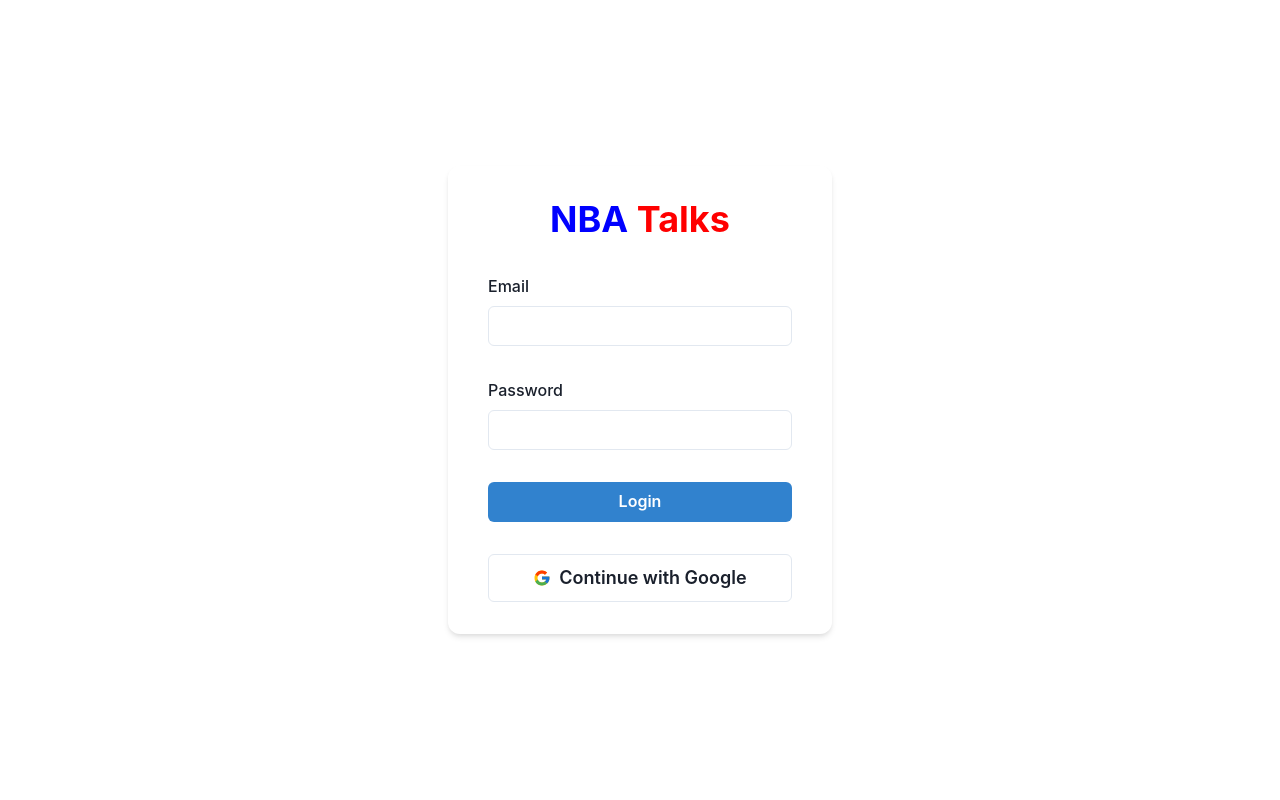
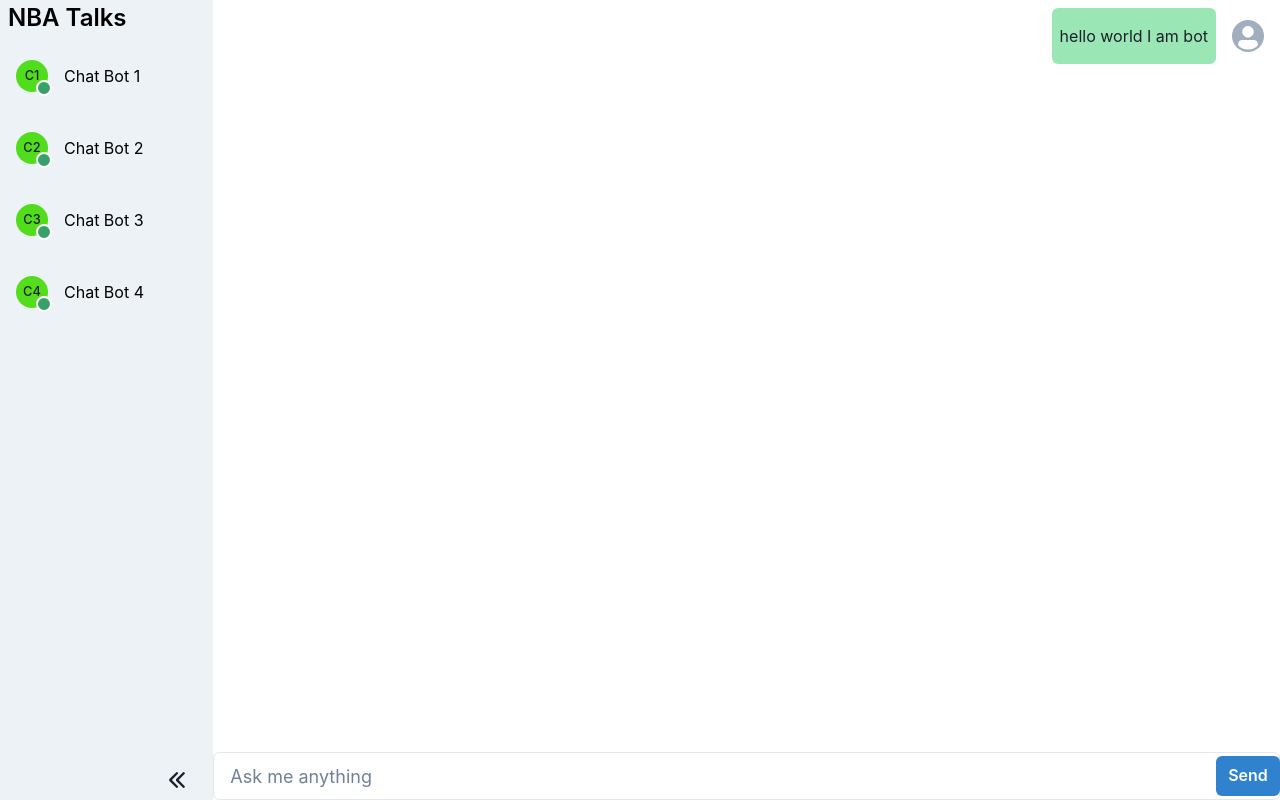
Before and after one commit to 98ZhaoJeffrey/shopify-frontend-challenge, a React (Create React App) app: page /chat in a window 1280 px wide. Built offline with nearby package versions, Linux system fonts and the light colour scheme.

Commit message:
Added chat room

```diff
--- a/package.json
+++ b/package.json
@@ -3,6 +3,7 @@
   "version": "0.1.0",
   "private": true,
   "dependencies": {
+    "@chakra-ui/icons": "^2.0.0",
     "@chakra-ui/react": "^2.0.2",
     "@emotion/react": "^11.9.0",
     "@emotion/styled": "^11.8.1",
@@ -13,6 +14,7 @@
     "react": "^18.1.0",
     "react-dom": "^18.1.0",
     "react-icons": "^4.3.1",
+    "react-router-dom": "^6.3.0",
     "react-scripts": "5.0.1",
     "web-vitals": "^2.1.4"
   },
--- a/src/App.js
+++ b/src/App.js
@@ -1,14 +1,25 @@
 import {
-  Flex
+  Center
 } from '@chakra-ui/react';
+import {
+  BrowserRouter as Router,
+  Routes,
+  Route,
+} from "react-router-dom";
 import Login from './pages/Login';
+import Chat from './pages/Chat';
 
 function App() {
   return (
-    <Flex w='100vw' height='100vh' justifyContent='center' alignItems='center'>
-      <Login />
-    </Flex>
+    <Center w='100vw' height='100vh'>
+      <Router>
+        <Routes>
+          <Route path="/" element={<Login/>} />
+          <Route path="/chat" element={<Chat/>} />
+        </Routes>
+      </Router>
+    </Center>
   );
-}
+};
 
 export default App;
--- /dev/null
+++ b/src/components/Message.js
@@ -0,0 +1,34 @@
+import {
+    Flex,
+    Box,
+    Text,
+    Avatar
+} from '@chakra-ui/react';
+
+const Message = (props) => {
+    return (
+        <Flex
+            alignSelf={props.sender ? 'flex-end': 'flex-start'}
+            alignItems='center'
+            flexDirection={props.sender ? 'row': 'row-reverse'}
+            w="auto"
+            gap='4'
+            py='2'
+            px='4'
+            maxW="70%"
+        >
+            <Box
+                minh="10%"
+                py="4"
+                px="2"
+                rounded='md'
+                bg={props.sender ? 'green.200' : 'cyan.200'}
+            >
+                <Text>{props.message}</Text>
+            </Box>
+            <Avatar size='sm' name={props.name} src=''/>
+        </Flex>
+    )
+}
+
+export default Message;
--- /dev/null
+++ b/src/components/NavItem.js
@@ -0,0 +1,32 @@
+import {
+    Flex,
+    Avatar,
+    AvatarBadge,
+    Text,
+} from '@chakra-ui/react';
+
+const NavItem = (props) => {
+    return (
+        <Flex
+            mx='2'
+            px='2'
+            py='4'
+            flexDirection='row'
+            alignItems='center'
+            gap='4'
+            rounded='md'
+            _hover={{
+                bg: 'gray.200'
+            }}
+        >
+            <Avatar size='sm' name={props.name} src=''>
+                <AvatarBadge boxSize='1.25em' bg='green.500' />
+            </Avatar>
+            <Text textColor='black'>
+                {props.name}
+            </Text>
+        </Flex>
+    );
+};
+
+export default NavItem;
--- /dev/null
+++ b/src/pages/Chat.js
@@ -0,0 +1,88 @@
+import { useState, useRef, useEffect } from 'react';
+import {
+    VStack,
+    Flex,
+    Input,
+    IconButton,
+    Text,
+    InputGroup,
+    InputRightElement,
+    Button
+} from '@chakra-ui/react';
+import { ArrowLeftIcon } from '@chakra-ui/icons';
+import NavItem from '../components/NavItem';
+import Message from '../components/Message';
+
+const Chat = () => {
+
+    const [messages, setMessages] = useState([{'message': 'hello world I am bot', 'sender': true}]);
+    const inputRef = useRef(null);
+    const messagesRef = useRef(null);
+
+    useEffect(() => {
+        messagesRef.current.scrollTop = messagesRef.current.scrollHeight
+    }, [messages]);
+
+    const sendMessage = () => {
+        if(inputRef.current.value){
+            setMessages([...messages, {'message': inputRef.current.value, 'sender': 'true'}]);
+            inputRef.current.value = '';
+        }
+    }
+
+    return (
+        <Flex w='100%' h='100%' flexDirection='row'>
+            <Flex
+                h='100%'
+                w='20%'
+                as='nav'
+                flexDirection='column'
+                bg='gray.100'
+                gap='2'
+                overflow='auto'
+            >
+                <Text fontSize='2xl' ml='2' color='black' fontWeight='semibold'>NBA Talks</Text>
+                <NavItem name='Chat Bot 1'/>
+                <NavItem name='Chat Bot 2'/>
+                <NavItem name='Chat Bot 3'/>
+                <NavItem name='Chat Bot 4'/>
+                <IconButton
+                    aria-label='Shrink Bar'
+                    onClick={() => console.log('Shrink Bar')}
+                    icon={<ArrowLeftIcon/>}
+                    w='4'
+                    mr='4'
+                    alignSelf='end'
+                    mt='auto'
+                />
+            </Flex>
+            <Flex w='100%' h='100%' flexDirection='column' >
+                <VStack overflow='auto' ref={messagesRef}>
+                    {messages && messages.map((message) => {
+                        return <Message message={message.message} sender={message.sender}/>
+                    })}
+                </VStack>
+                <InputGroup size='lg' w='full' mt='auto'>
+                        <Input
+                            ref={inputRef}
+                            pr='16'
+                            placeholder='Ask me anything'
+                            onKeyDown={(event) => {
+                                event.key === 'Enter' && sendMessage();
+                            }}
+                        />
+                        <InputRightElement width='16'>
+                            <Button
+                                colorScheme='blue'
+                                onClick={sendMessage}
+                            >
+                                Send
+                            </Button>
+                        </InputRightElement>
+                    </InputGroup>
+                </Flex>
+        </Flex>
+    );
+};
+
+export default Chat;
--- a/src/pages/Login.js
+++ b/src/pages/Login.js
@@ -6,7 +6,6 @@
     FormLabel,
     Heading,
     Text,
-    useBreakpointValue
 } from '@chakra-ui/react';
 import {FcGoogle} from 'react-icons/fc';
 
@@ -42,7 +41,7 @@
                 Continue with Google
             </Button>
         </VStack>
-    )
-}
+    );
+};
 
 export default Login;
```
Also changed, not shown: 1 other file (tests, documents, lock files or other folders).
